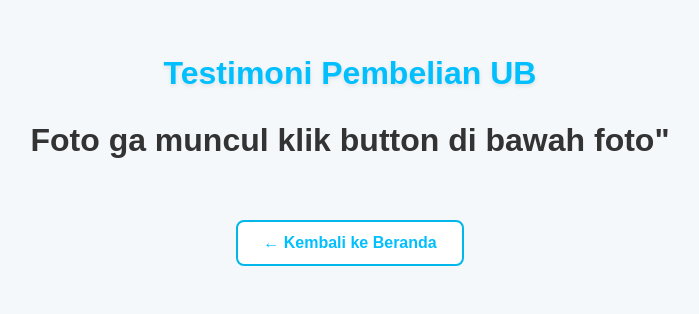
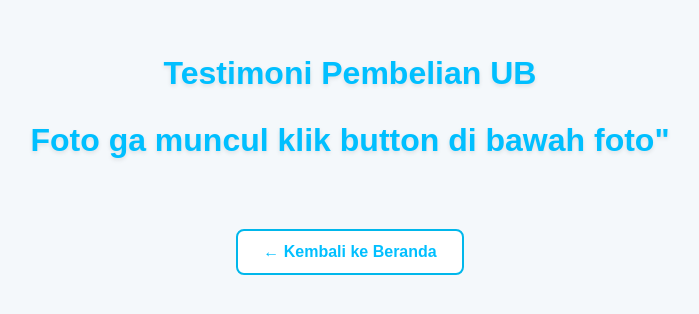
Before and after one commit to Revansyabian/Webtopupv2, a plain HTML site: page testimoni.html in a window 1280 px wide. Shown: the whole page, without its empty margins (290-989 px from the left). Drawn offline with Linux system fonts and the light colour scheme; no server answers.

Commit message:
Update testimoni.html

```diff
--- a/testimoni.html
+++ b/testimoni.html
@@ -235,7 +235,7 @@
 </head>
 <body>
   <h2><strong>Testimoni Pembelian UB</strong></h2>
- <h1><strong>Foto ga muncul klik button di bawah foto"</strong></h1>
+ <h2><strong>Foto ga muncul klik button di bawah foto"</strong></h2>
   <div id="daftarTestimoni" class="testimoni-container"></div>
 
   <!-- Modal Viewer -->
```
